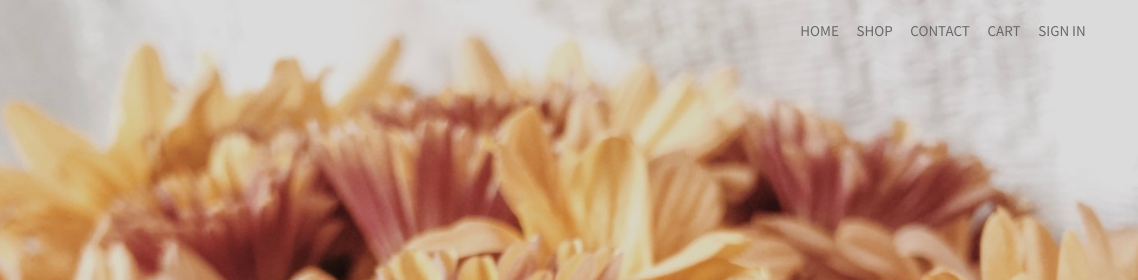
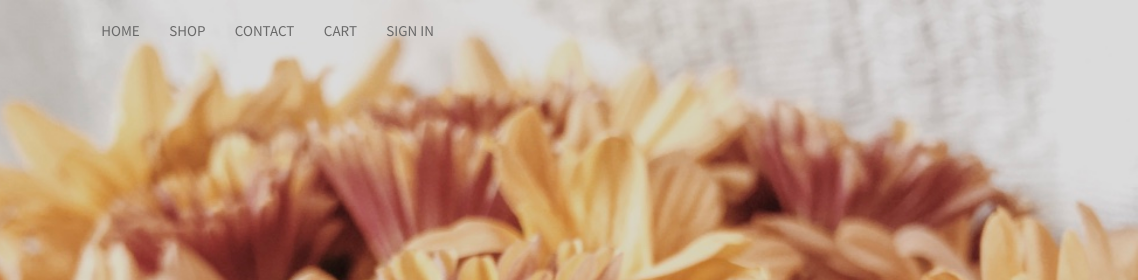
Before and after one commit to odilialirani/iff, a website: page index.html in a window 1280 px wide. Shown: the top 280 px of the page, 142-1280 px from the left. Drawn offline with nearby package versions, Linux system fonts and the light colour scheme.

Commit message:
navbar style modified

```diff
--- a/style.css
+++ b/style.css
@@ -38,8 +38,6 @@
     font-size: 100px;
 }
 .navbar {
-    float: right;
-    width: 27%;
     padding: 0;
     background-color: rgba(0,0,0,0);
     position: fixed;
@@ -52,8 +50,8 @@
     font-size: 15px;
 }
 .navButton {
-    padding-left: 2%;
-    padding-right: 2%;
+    padding-left: 1%;
+    padding-right: 1%;
 }
 .homePage {
     background-image: url("background.jpg");
```
